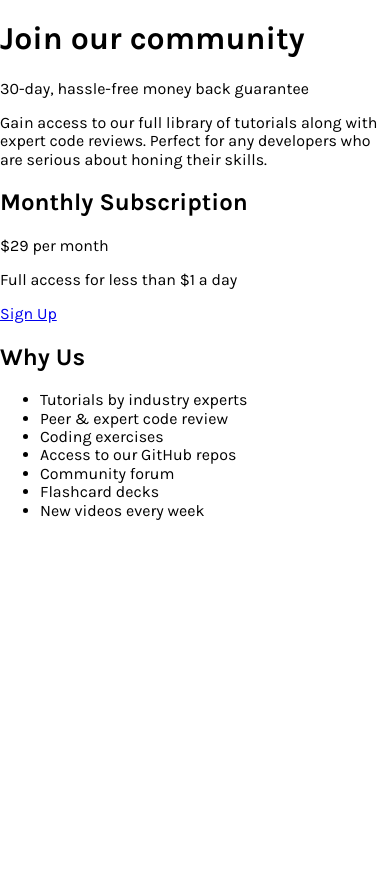
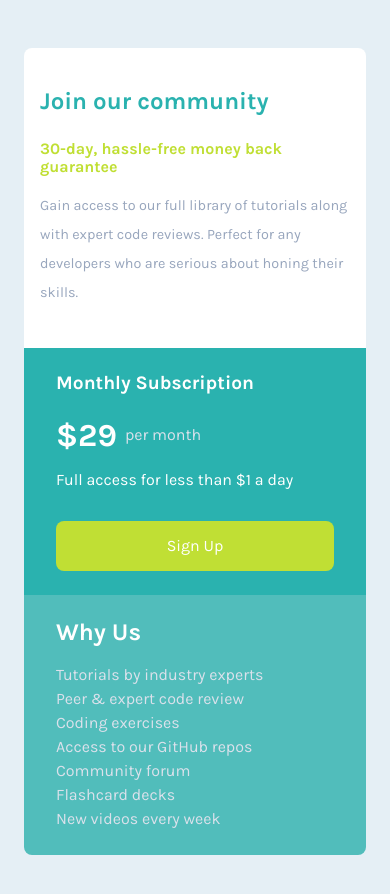
Before and after one commit to AlejandroLR00/Single-price-grid-component, a plain HTML site: page index.html in a window 390 px wide. Before the commit the page ends 844 px from the top, so only its background shows below. Drawn offline with Linux system fonts and the light colour scheme.

Commit message:
mobile finished

```diff
--- a/index.html
+++ b/index.html
@@ -24,9 +24,9 @@
 
   <div class="main">
 
-    <div class="card">
+    <article class="card">
 
-      <div class="card__sumary">
+      <section class="card__sumary">
 
         <h1 class="card__sumary--title">Join our community</h1>
         <p class="card__sumary--green">
@@ -37,9 +37,9 @@
           Perfect for any developers who are serious about honing their skills.
         </p>
 
-      </div>
+      </section>
 
-      <div class="card__price">
+      <section class="card__price">
 
         <h2 class="card__price--subtitle">
           Monthly Subscription
@@ -51,9 +51,9 @@
         </p>
         <a href="#" class="card__price--button">Sign Up</a>
 
-      </div>
+      </section>
 
-      <div class="card__contact">
+      <section class="card__contact">
 
         <h2 class="card__contact--subtitle">
           Why Us
@@ -67,9 +67,9 @@
           <li>Flashcard decks</li>
           <li>New videos every week</li>
         </ul>
-      </div>
+      </section>
 
-    </div>
+    </article>
 
   </div>
 
--- a/style/style.css
+++ b/style/style.css
@@ -9,8 +9,116 @@
     --Light-Gray: hsl(204, 43%, 93%);
     --Grayish-Blue: hsl(218, 22%, 67%);
 }
+*{
+    margin: 0;
+
+}
 
 body{
     font-family: 'Karla', sans-serif;
     font-size: 16px;
 }
+
+.main{
+    display: flex;
+    justify-content: center;
+    align-items: center;
+    width: 100%;
+    height: 100%;
+    background-color: var(--Light-Gray);
+}
+
+
+
+.card{
+    /* margin: 0 2rem; */
+    margin: 3rem 1.5rem;
+    border-radius: .5rem;
+    overflow: hidden;
+}
+
+.card__sumary{
+    padding: 2.5rem 1rem;
+    background-color: white;
+    /* border-radius: .5rem .5rem 0 0; */
+}
+
+.card__sumary--title{
+    color: var(--Cyan);
+    margin-top: 0;
+    margin-bottom: 1.5rem;
+    font-size: 1.5rem;
+    font-weight: 700;
+}
+
+.card__sumary--green{
+    color: var(--Bright-Yellow);
+    font-weight: 700;
+}
+
+.card__sumary--paragraph{
+    color: var(--Grayish-Blue);
+    line-height: 2;
+    padding-top: 1rem;
+    font-weight: 400;
+    font-size: .9rem;
+}
+
+.card__price{
+    background-color: var(--Cyan);
+    padding: 1.5rem 2rem;
+    color: white;
+}
+
+.card__price--subtitle{
+    padding-bottom: 1.5rem;
+    font-size: 1.2rem;
+    font-weight: 700;
+}
+
+.card__price--price{
+    font-weight: 700;
+    font-size: 2rem;
+    margin-right: .5rem;
+}
+
+.card__price--time{
+    position: absolute;
+    font-weight: 400;
+    color: hsl(218, 30%, 89%);
+    margin-top: .5rem;
+}
+
+.card__price--text{
+    font-weight: 400;
+    margin: 1rem 0 2rem;
+}
+
+.card__price--button{
+    text-decoration: none;
+    display: block;
+    text-align: center;
+    background-color: var(--Bright-Yellow);
+    color: white;
+    padding: 1rem 0;
+    border-radius: .5rem;
+}
+
+.card__contact{
+    background-color: hsl(179, 45%, 53%);
+    color: white;
+    padding: 1.5rem 2rem;
+}
+
+.card__contact--subtitle{
+    font-weight: 700;
+    margin-bottom: 1rem;
+}
+
+.card__contact--list{
+    font-weight: 400;
+    padding: 0;
+    list-style-type: none;
+    color: hsl(218, 30%, 89%);
+    line-height: 1.5rem;
+}
```
